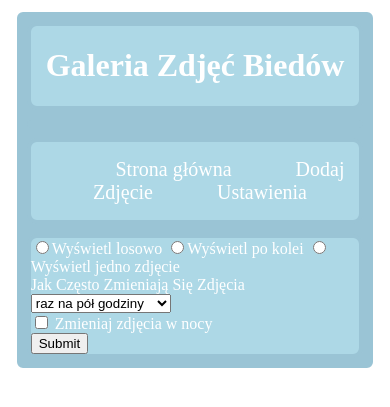
After one commit to biedam/fotoramka, a Flask app: page /ustawienia in a window 390 px wide. The commit adds this page. Shown: the top 407 px of the page. Run offline with Flask 3, Linux system fonts and the light colour scheme; some libraries are stand-ins or nearby versions.

Commit message:
updated html and css, added syle for mobile display

```diff
--- a/app/app.py
+++ b/app/app.py
@@ -65,6 +65,10 @@ def index():
 def add_photo():
     return render_template('/dodaj.html')
 
+@app.route('/ustawienia')
+def settings():
+    return render_template('/ustawienia.html')
+
 @app.route('/upload', methods=['POST'])
 def upload_file():
     if 'file' not in request.files:
@@ -102,7 +106,9 @@ def display_image():
     frm = Frame()
     photo = album.get_byid(image_id)
     photo.set_palette(photo.PALETTE2)
+    #photo.dither(90)
     angle = photo.orientation
+    #thread_1 = threading.Thread(target=photo.display, args=(photo.processing_path,))
     thread_1 = threading.Thread(target=photo.display, args=())
     thread_2 = threading.Thread(target=frm.rotate, args=(angle,))
     thread_1.start()
@@ -111,6 +117,10 @@ def display_image():
     # Optionally: redirect to a page showing full image
     return redirect('/')
 
+@app.route('/delete_image', methods=['POST'])
+def delete_image():
+    #not yet implemented
+    return redirect('/')
 
 
 if __name__ == '__main__':
--- a/app/static/style.css
+++ b/app/static/style.css
@@ -12,11 +12,25 @@
   gap: 20px;
 }
 
+@media screen and (max-width: 768px){
+  #calaStrona {
+    width: 90%;
+    padding: 10px;
+    gap: 10px;
+  }
+}
+
   #zdjecie, #zdjecie1, #zdjecie2, #zdjecie3, #naglowek{
   display: flex;
   border: 4px solid #9AC4D5;
   border-radius: 10px;
   background-color: lightblue;
+}
+
+@media screen and (max-width: 768px){
+  h2 {
+    font-size: 10px;
+  }
 }
 
   button{
@@ -34,28 +48,39 @@
     transition-duration: 0.5s;
   }
 
+#nwm{
+  text-align: center;
+  border: 4px solid #9AC4D5;
+  border-radius: 10px;
+  background-color: lightblue;
+}
 
-  #nwm{
-    text-aligin: center;
+#nwm2{
+  display: flex;
   border: 4px solid #9AC4D5;
   border-radius: 10px;
   background-color: lightblue;
 }
 
 #dodawanie{
-    text-aligin: center;
+  text-align: center;
   border: 4px solid #9AC4D5;
   border-radius: 10px;
   background-color: lightblue;
 }
 
-
-
 img {
   float: left;
   margin-right: 20px;
+  width : 30%;
+  height: auto;
 }
 
+@media screen and (max-width: 768px){
+  img {
+    width: 50%;
+  }
+}
 
 #nawigacja{
   border:4px solid #9AC4D5;
@@ -80,3 +105,22 @@
     background-color: #8DB5C5;
     transition-duration: 0.5s;
   }
+
+  #container{
+  display: inline;
+}
+
+#form1{
+  text-align: start;
+}
+
+@media screen and (max-width: 768px){
+  #nawigacja {
+    flex-direction: column;
+    align-items: center;
+    justify-content: space-between;
+    align-content: space-between;
+    row-gap: 20px;
+  }
+
+}
--- /dev/null
+++ b/app/templates/ustawienia.html
@@ -0,0 +1,71 @@
+<!DOCTYPE html>
+<html lang="pl">
+  <head>
+    <meta charset="utf-8" />
+    <meta name="viewport" content="width=device-width, initial-scale=1" />
+
+    <title>Hello World!</title>
+    <link rel="stylesheet" href="{{ url_for('static', filename='style.css') }}" />
+    <script src="/script.js" defer></script>
+  </head>
+
+  <body>
+    <div id="calaStrona">
+      <div id="nwm">
+        <h1>
+          Galeria Zdjęć Biedów
+        </h1>
+      </div>
+      <div id="naglowek">
+
+      </div>
+
+
+      <div id="nawigacja">
+        <ul>
+
+          <li class="main-menu"><a href="/">Strona główna</a></li>
+
+          <li class="main-menu"><a href="/dodaj">Dodaj Zdjęcie</a></li>
+
+          <li class="main-menu"><a href="/ustawienia">Ustawienia</a></li>
+
+        </ul>
+      </div>
+       <div id="nwm2">
+
+    <div>
+      <form id="form1">
+        <div id="container">
+
+
+        <input type="radio" name="wyswietlanie"><label>Wyświetl losowo</label>
+        <input type="radio" name="wyswietlanie"><label>Wyświetl po kolei</label>
+        <input type="radio" name="wyswietlanie"><label>Wyświetl jedno zdjęcie</label>
+
+        </div>
+
+        <br>
+
+         Jak Często Zmieniają Się Zdjęcia
+
+        <select name="kiedy" id="kiedy">
+        <option>raz na pół godziny</option>
+        <option>raz na godzinę</option>
+        <option>raz na dwie godziny</option>
+        </select>
+        <br>
+        <input type="checkbox" />
+        Zmieniaj zdjęcia w nocy
+        <br>
+        <input type="submit" />
+
+      </form>
+         </div>
+
+      </div>
+
+    </div>
+
+  </body>
+</html>
```
Also changed, not shown: app/templates/dodaj.html (+4 -4 lines), app/templates/index.html (+13 -34 lines). Lines whose indentation alone changed are shown as unchanged.
